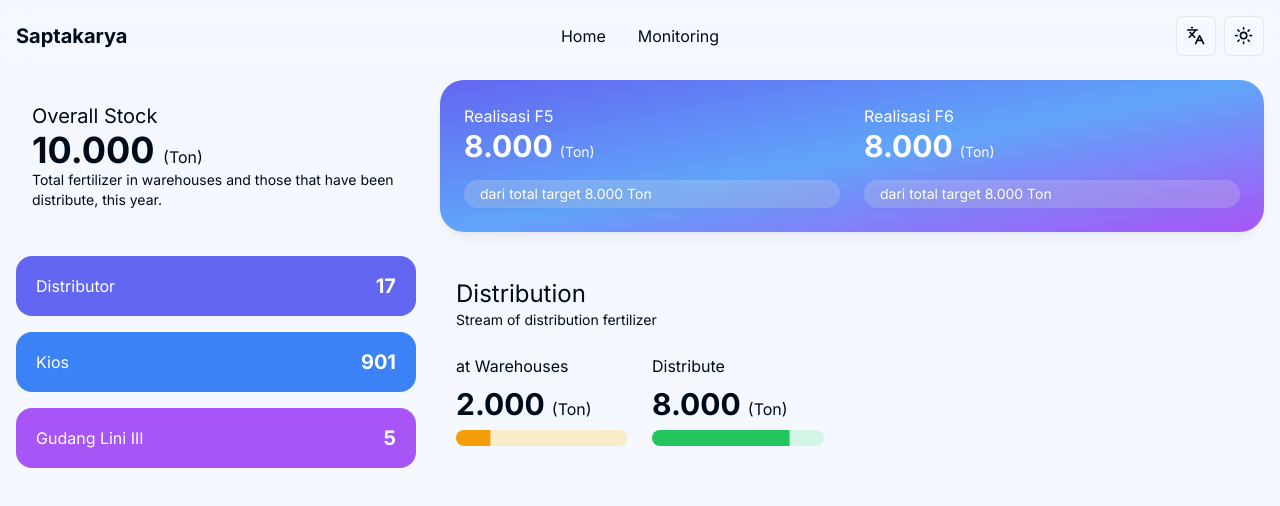
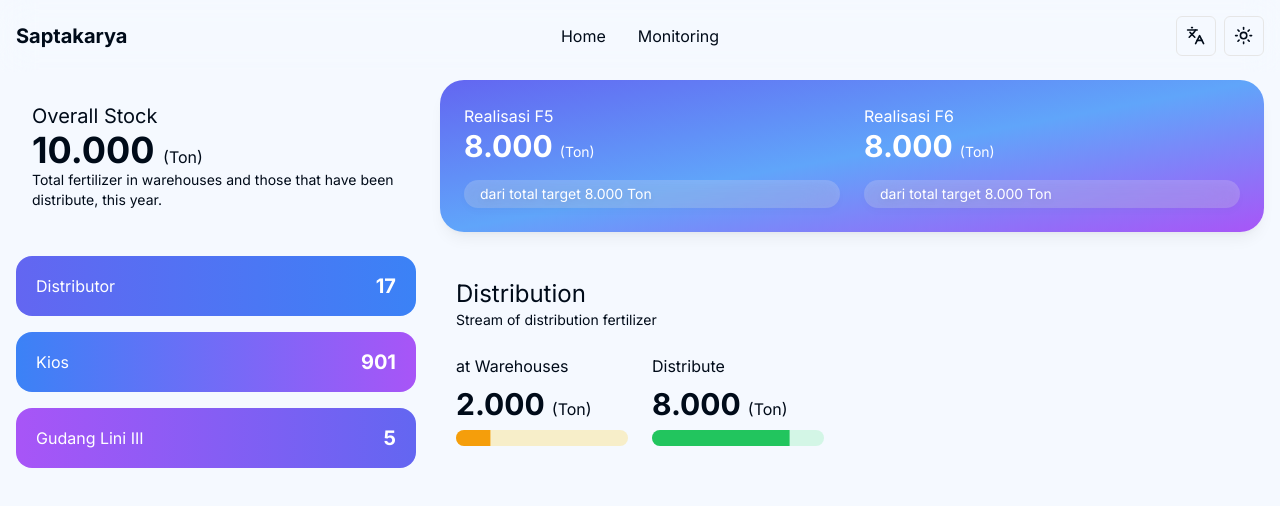
Before and after one commit to weexdayend/didactic-waffle, a Next.js app: page /en/home in a window 1280 px wide. Shown: the top 506 px of the page. Built offline with nearby package versions, Linux system fonts and the light colour scheme.

Commit message:
fixing colors

```diff
--- a/src/app/[locale]/(main)/home/page.tsx
+++ b/src/app/[locale]/(main)/home/page.tsx
@@ -12,17 +12,17 @@ const Page = () => {
         <CardOverall />
         <CardAch />
         <div className='flex flex-col gap-4 w-full h-full'>
-          <div className='bg-indigo-500 rounded-2xl h-full flex flex-row items-center justify-between px-5 py-4'>
+          <div className='bg-gradient-to-r from-indigo-500 to-blue-500 rounded-2xl h-full flex flex-row items-center justify-between px-5 py-4'>
             <h1 className='text-white'>Distributor</h1>
             <h1 className='text-xl font-bold text-white'>17</h1>
           </div>
 
-          <div className='bg-blue-500 rounded-2xl h-full flex flex-row items-center justify-between px-5 py-4'>
+          <div className='bg-gradient-to-r from-blue-500 to-purple-500 rounded-2xl h-full flex flex-row items-center justify-between px-5 py-4'>
             <h1 className='text-white'>Kios</h1>
             <h1 className='text-xl font-bold text-white'>901</h1>
           </div>
 
-          <div className='bg-purple-500 rounded-2xl h-full flex flex-row items-center justify-between px-5 py-4'>
+          <div className='bg-gradient-to-r from-purple-500 to-indigo-500 rounded-2xl h-full flex flex-row items-center justify-between px-5 py-4'>
             <h1 className='text-white'>Gudang Lini III</h1>
             <h1 className='text-xl font-bold text-white'>5</h1>
           </div>
```
